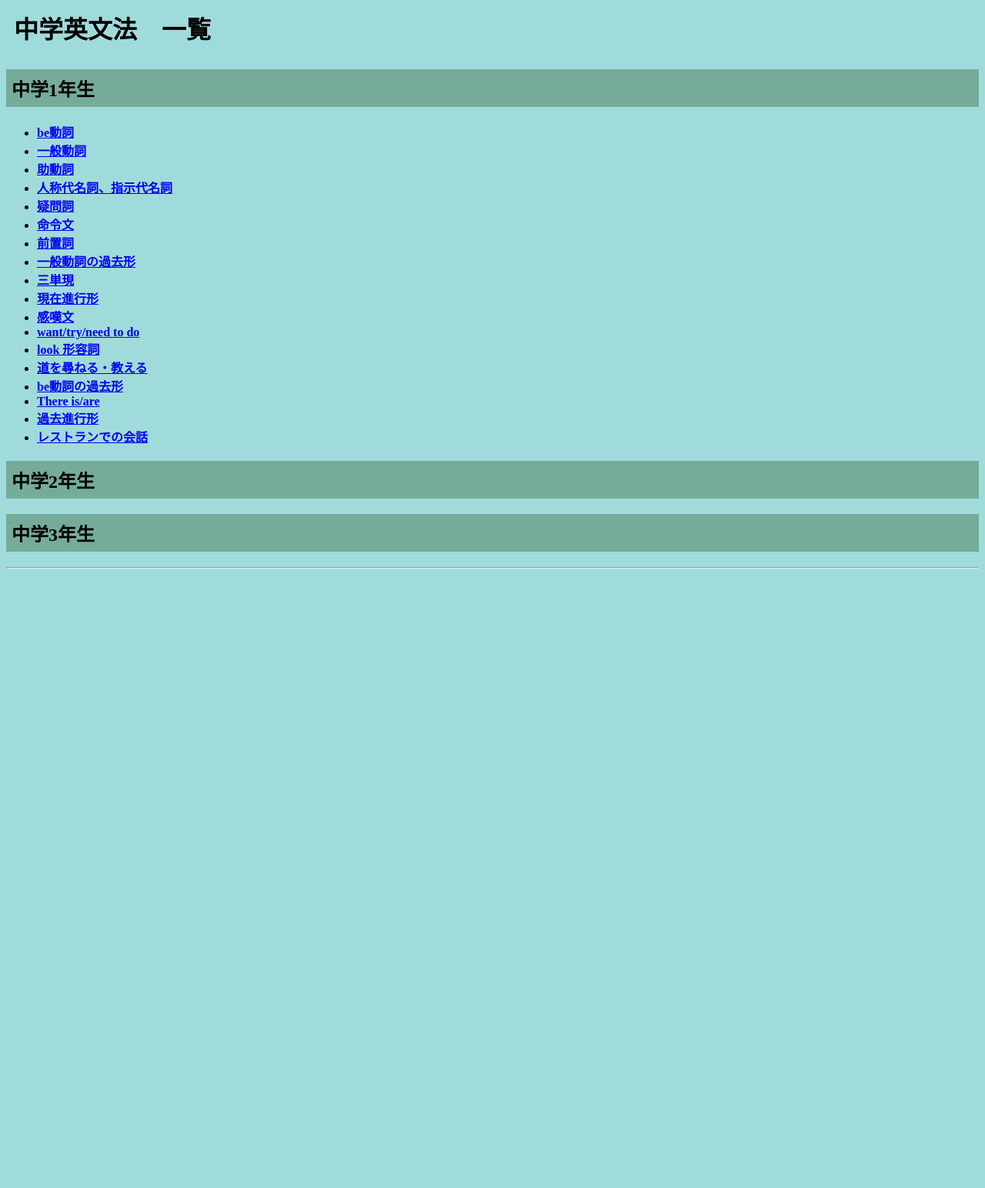
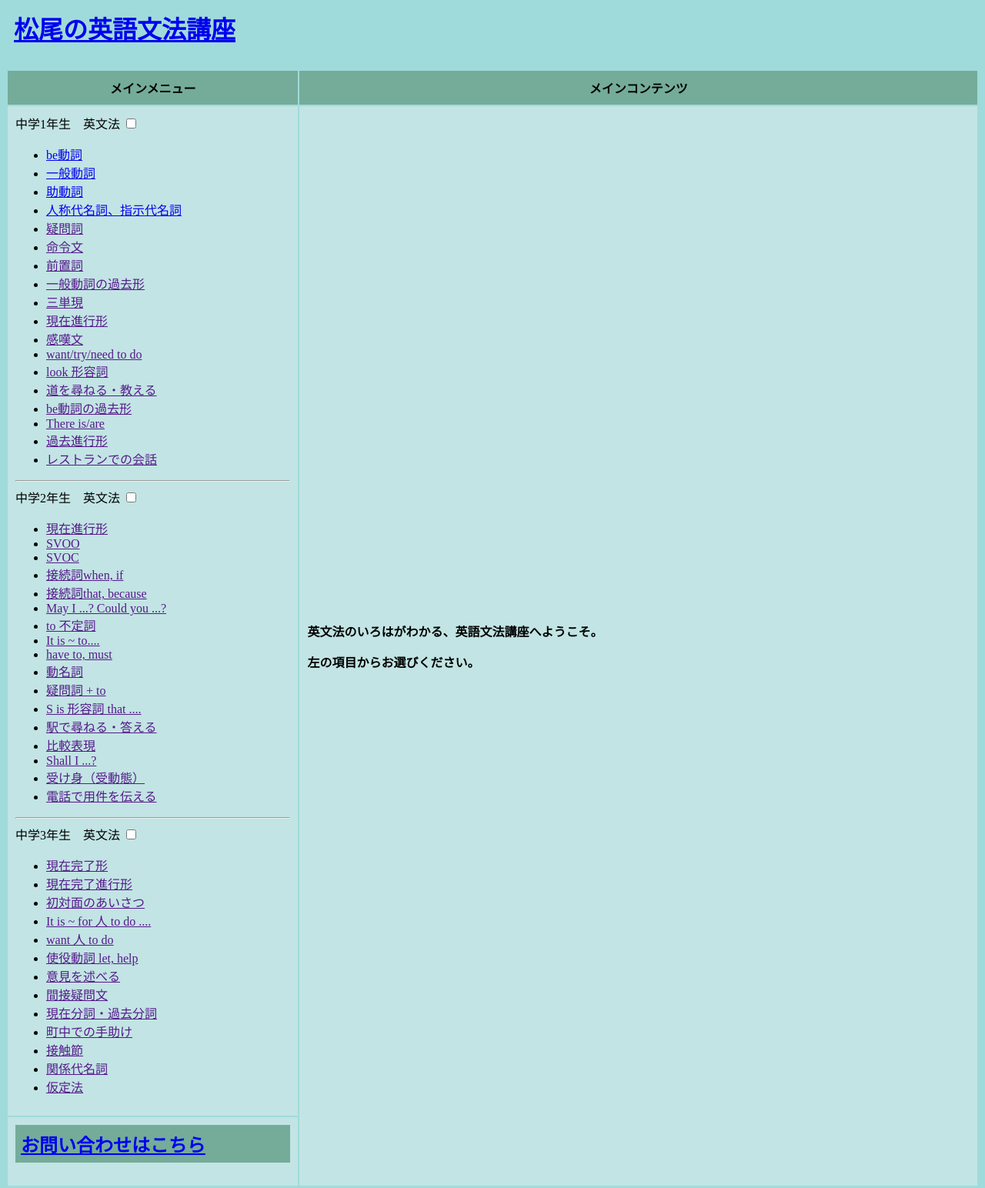
Before and after one commit to mshni/mshni.github.io, a plain HTML site: page index.html in a window 1280 px wide. Shown: the part 5-1549 px from the top of the page at 77% size. Before the commit the page ends 800 px from the top, so only its background shows below. Drawn offline with Linux system fonts and the light colour scheme.

Commit message:
Update index.html

```diff
--- a/index.html
+++ b/index.html
@@ -1,44 +1,105 @@
 <html>
     <head>
-        <title>中学英文法　一覧</title>
+        <title>松尾の英語文法講座</title>
         <meta http-equiv="content-type" content="text/html; charset=UTF-8">
+        <meta name="vier point" content="width=device-width, initial-scale=1, minimum-scale=1, user-scable=yes">
         <link rel="stylesheet" href="mydesign.css" type="text/css">
     </head>
 
     <body>
-        <h1>中学英文法　一覧</h1>
-        <h2>中学1年生</h2>
-        <ul>
+
+        <h1><a href="index.html">松尾の英語文法講座</a></h1>
+
+        <table id="a1" width="100%">
+            <tr><th width="30%">メインメニュー</th><th>メインコンテンツ</th></tr>
+            <tr><td>
+
+                <div class="menu">
+                    <label for="menu_bar01">中学1年生　英文法</label><!--label forでチェックボックスではなくキャプション（タイトル）を押しても動作するようにし、CSSのcheckedで既に選択された状態にしておく-->
+                    <input type="checkbox" id="menu_bar01" /><!--input type="checkbox"でチェックボックスを配置し、CSSでチェックボックスは隠す-->
+                    <ul id="links01">
                         <li><a href="be動詞.html">be動詞</a></li>
                         <li><a href="一般動詞.html">一般動詞</a></li>
                         <li><a href="助動詞.html">助動詞</a></li>
                         <li><a href="人称代名詞、指示代名詞.html">人称代名詞、指示代名詞</a></li>
-            <li><a href="疑問詞">疑問詞</a></li>
-            <li><a href="命令文">命令文</a></li>
-            <li><a href="前置詞">前置詞</a></li>
-            <li><a href="一般動詞の過去形">一般動詞の過去形</a></li>
-            <li><a href="三単現">三単現</a></li>
-            <li><a href="現在進行形">現在進行形</a></li>
-            <li><a href="感嘆文">感嘆文</a></li>
-            <li><a href="want/try/need to do">want/try/need to do</a></li>
-            <li><a href="look 形容詞">look 形容詞</a></li>
-            <li><a href="道を尋ねる・教える">道を尋ねる・教える</a></li>
-            <li><a href="be動詞の過去形">be動詞の過去形</a></li>
-            <li><a href="There is/are">There is/are</a></li>
-            <li><a href="過去進行形">過去進行形</a></li>
-            <li><a href="レストランでの会話">レストランでの会話</a></li>
+                        <li><a href="">疑問詞</a></li>
+                        <li><a href="">命令文</a></li>
+                        <li><a href="">前置詞</a></li>
+                        <li><a href="">一般動詞の過去形</a></li>
+                        <li><a href="">三単現</a></li>
+                        <li><a href="">現在進行形</a></li>
+                        <li><a href="">感嘆文</a></li>
+                        <li><a href="">want/try/need to do</a></li>
+                        <li><a href="">look 形容詞</a></li>
+                        <li><a href="">道を尋ねる・教える</a></li>
+                        <li><a href="">be動詞の過去形</a></li>
+                        <li><a href="">There is/are</a></li>
+                        <li><a href="">過去進行形</a></li>
+                        <li><a href="">レストランでの会話</a></li>
                     </ul>
-        <h2>中学2年生</h2>
-        <ul>
 
-        </ul>
-        <h2>中学3年生</h2>
-        <ul>
+                    <hr><!---線を引いて区切る--->
+
+                    <label for="menu_bar02">中学2年生　英文法</label>
+                    <input type="checkbox" id="menu_bar02" />
+                    <ul id="links02">
+                        <li><a href="">現在進行形</a></li>
+                        <li><a href="">SVOO</a></li>
+                        <li><a href="">SVOC</a></li>
+                        <li><a href="">接続詞when, if</a></li>
+                        <li><a href="">接続詞that, because</a></li>
+                        <li><a href="">May I ...? Could you ...?</a></li>
+                        <li><a href="">to 不定詞</a></li>
+                        <li><a href="">It is ~ to....</a></li>
+                        <li><a href="">have to, must</a></li>
+                        <li><a href="">動名詞</a></li>
+                        <li><a href="">疑問詞 + to</a></li>
+                        <li><a href="">S is 形容詞 that ....</a></li>
+                        <li><a href="">駅で尋ねる・答える</a></li>
+                        <li><a href="">比較表現</a></li>
+                        <li><a href="">Shall I ...?</a></li>
+                        <li><a href="">受け身（受動態）</a></li>
+                        <li><a href="">電話で用件を伝える</a></li>
 
                     </ul>
 
                     <hr><!---線を引いて区切る--->
 
+                    <label for="menu_bar03">中学3年生　英文法</label>
+                    <input type="checkbox" id="menu_bar03" />
+                    <ul id="links03">
+                        <li><a href="">現在完了形</a></li>
+                        <li><a href="">現在完了進行形</a></li>
+                        <li><a href="">初対面のあいさつ</a></li>
+                        <li><a href="">It is ~ for 人 to do ....</a></li>
+                        <li><a href="">want 人 to do</a></li>
+                        <li><a href="">使役動詞 let, help</a></li>
+                        <li><a href="">意見を述べる</a></li>
+                        <li><a href="">間接疑問文</a></li>
+                        <li><a href="">現在分詞・過去分詞</a></li>
+                        <li><a href="">町中での手助け</a></li>
+                        <li><a href="">接触節</a></li>
+                        <li><a href="">関係代名詞</a></li>
+                        <li><a href="">仮定法</a></li>
+
+                    </ul>
+
+                </div>
+
+            </td>
+
+            <td rowspan="2"><b>
+
+                <p>英文法のいろはがわかる、英語文法講座へようこそ。</p>
+                <p>左の項目からお選びください。</p>
+
+            </b></td></tr>
+
+            <tr><td>
+            <h2 id="a2"><a href="お問い合わせ.html">お問い合わせはこちら</a></h2>
+            </td></tr>
+
+        </table>
 
     </body>
 </html>
```
Lines whose indentation alone changed are shown as unchanged.
